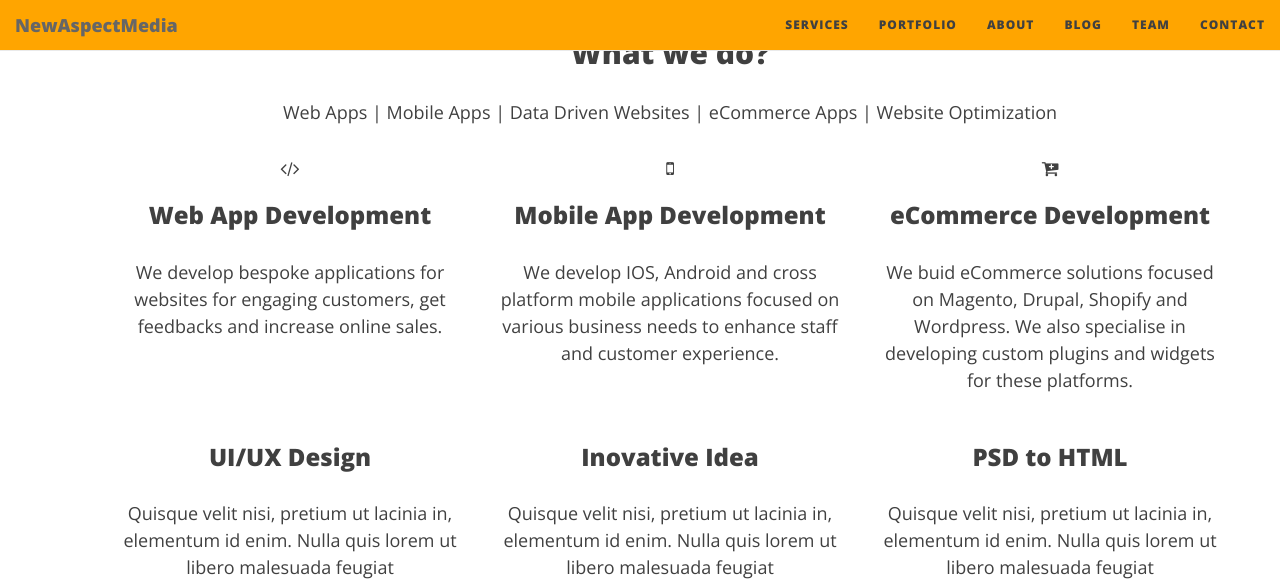
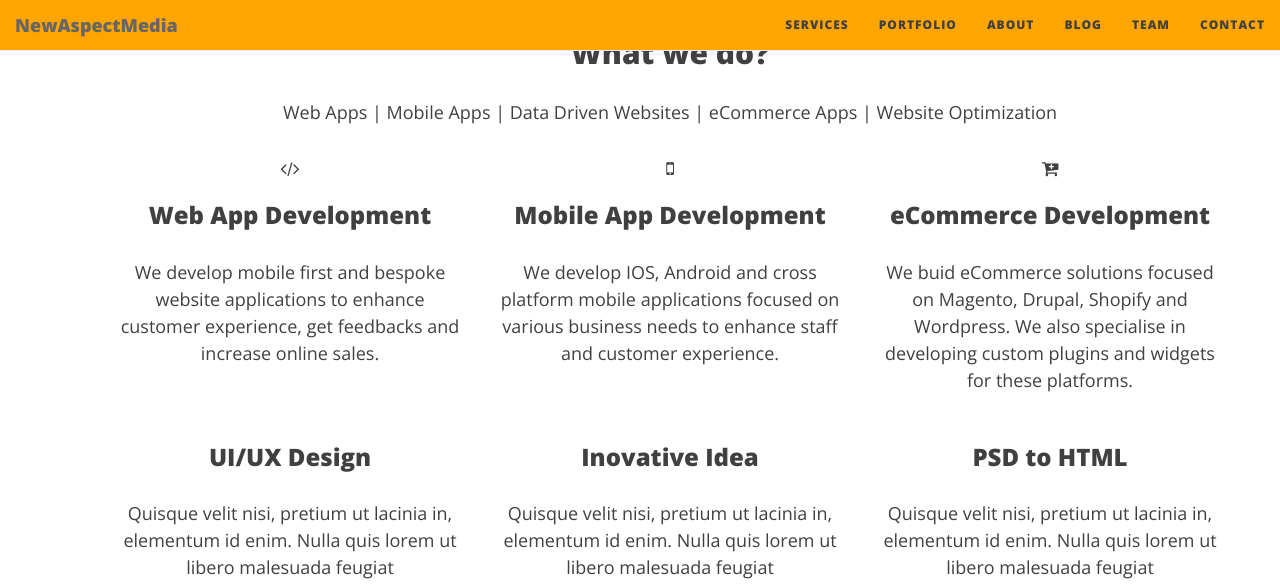
Before and after one commit to newmedia77/appxnam, a Jekyll site: the page built from index.html, in a window 1280 px wide and 900 px high, scrolled down 679 px, cut to the strip 0-587 px from the top of the window. Built offline with Jekyll 4.4.1, drawn with Linux system fonts in a browser that asks for light colours; nearby versions of some CDN libraries; the list of posts is cut into pages by our own code.

Commit message:
andreas
box txt

```diff
--- a/index.html
+++ b/index.html
@@ -118,7 +118,7 @@ subtitle: Hire Web Developer &amp; SEO Specialist in London
                         <div class="service-box">
                             <i class="fa fa-code"></i>
                             <h3>Web App Development</h3>
-                            <p>We develop bespoke applications for websites for engaging customers, get feedbacks and increase online sales.</p>
+                            <p>We develop mobile first and bespoke website applications to enhance customer experience, get feedbacks and increase online sales.</p>
                         </div><!-- /.service-box -->
                     </div><!-- /.col-sm-4 -->
 
```
